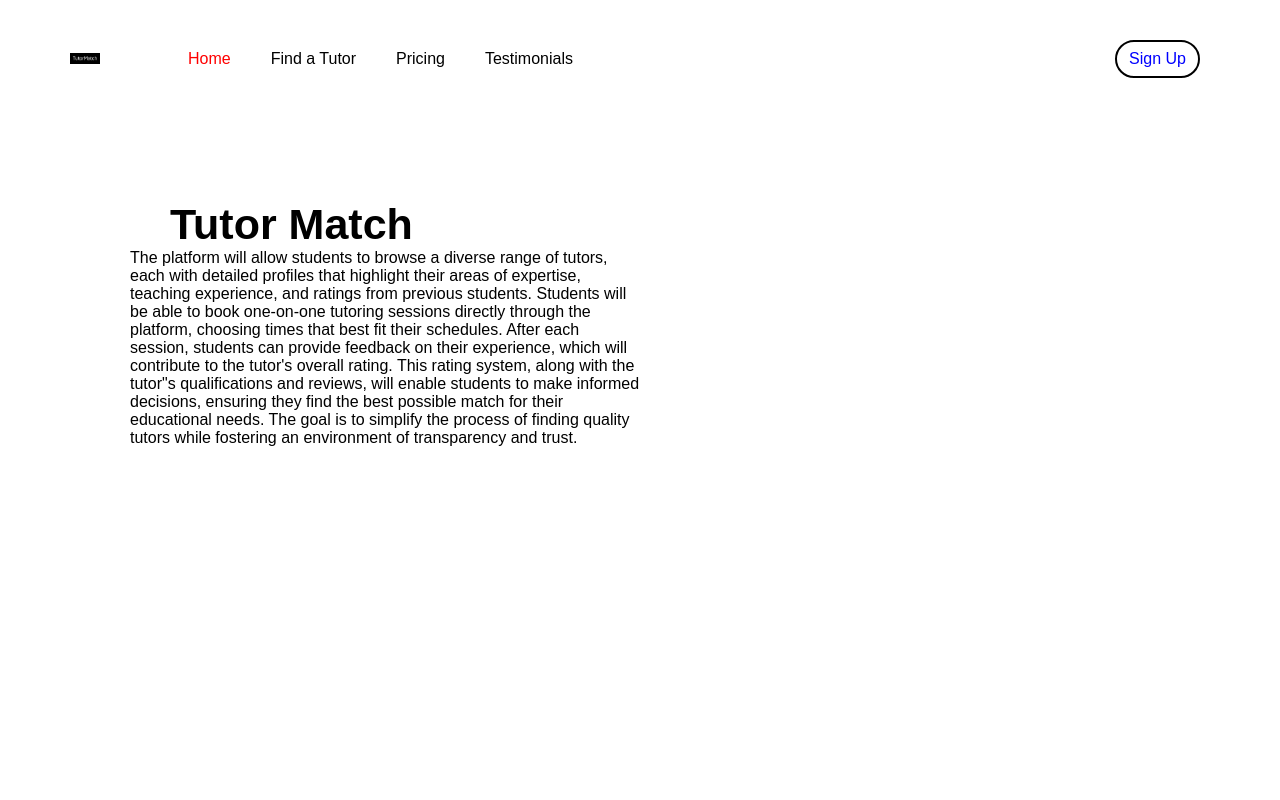
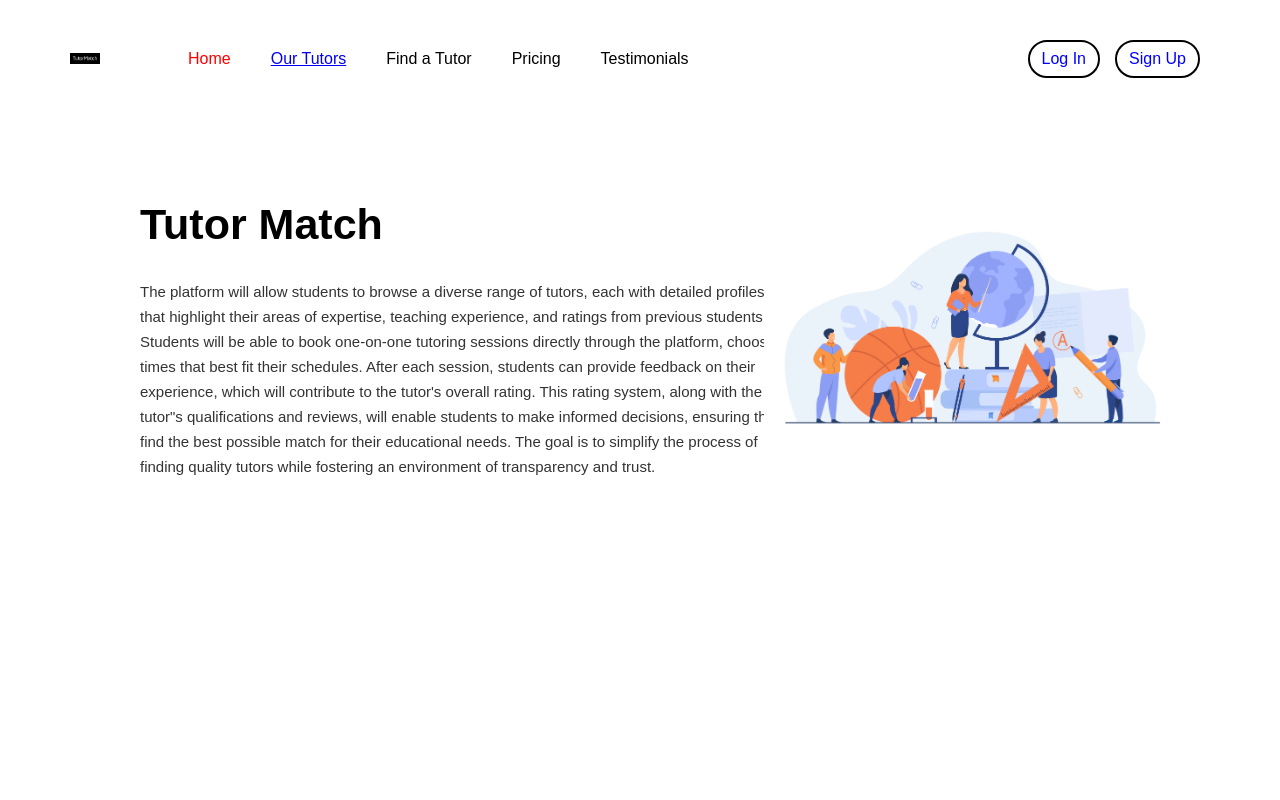
Before and after one commit to TutorMatch22/Tutor_Match, a Flask app: page / in a window 1280 px wide. Run offline with Flask 3, Linux system fonts and the light colour scheme.

Commit message:
updated index and added links

```diff
--- a/static/styles.css
+++ b/static/styles.css
@@ -42,7 +42,17 @@
     border-radius: 20px;
 }
 
-.signup-btn span {
+.login-btn {
+    top: 40px;
+    right: 180px;
+    position: absolute;
+    text-decoration: none;
+    color: blue;
+    border: 2px solid black;
+    border-radius: 20px;
+}
+
+.signup-btn span, .login-btn span {
     display: block;
     padding: 8px 12px;
 }
@@ -51,7 +61,7 @@
     width: 80%;
     height: 70%;
     top: 25%;
-    left: 130px;
+    left: 100px;
     position: absolute;
     color: #000;
 }
@@ -67,3 +77,23 @@
     position: relative;
     margin-left: 40px;
 }
+
+.app-text p {
+    width: 650px;
+    font-size: 15px;
+    margin: 30px 0 30px 40px;
+    line-height: 25px;
+    color: #333;
+}
+
+.app-img {
+    width: 40%;
+    float: right;
+    justify-content: center;
+}
+
+.app-img img {
+    width: 100%;
+    margin-top: -5px;
+    padding-left: 50px;
+}
--- a/templates/index.html
+++ b/templates/index.html
@@ -11,9 +11,11 @@
             <ul>
                 <li class="logo"><img src="static/logo/Slide1.png"></li>
                 <li class="active">Home</li>
+                <li><a href="{{ url_for('tutors') }}">Our Tutors</a></li>
                 <li>Find a Tutor</li>
                 <li>Pricing</li>
                 <li>Testimonials</li>
+                <li><a href="{{ url_for('login') }}" class="login-btn"><span>Log In</span></a></li>
                 <li><a href="{{ url_for('register') }}" class="signup-btn"><span>Sign Up</span></a></li>
             </ul>
         </div>
@@ -29,7 +31,10 @@
                     the tutor's overall rating. This rating system, along with the tutor"s qualifications
                     and reviews, will enable students to make informed decisions, ensuring they find the
                     best possible match for their educational needs. The goal is to simplify the process
-                    of finding quality tutors while fostering an environment of transparency and trust.</p>
+                    of finding quality tutors while fostering an environment of transparency and trust. </p>
+            </div>
+            <div class="app-img">
+                <img src="static/13261.jpg">
             </div>
         </div>
     </div>
```
